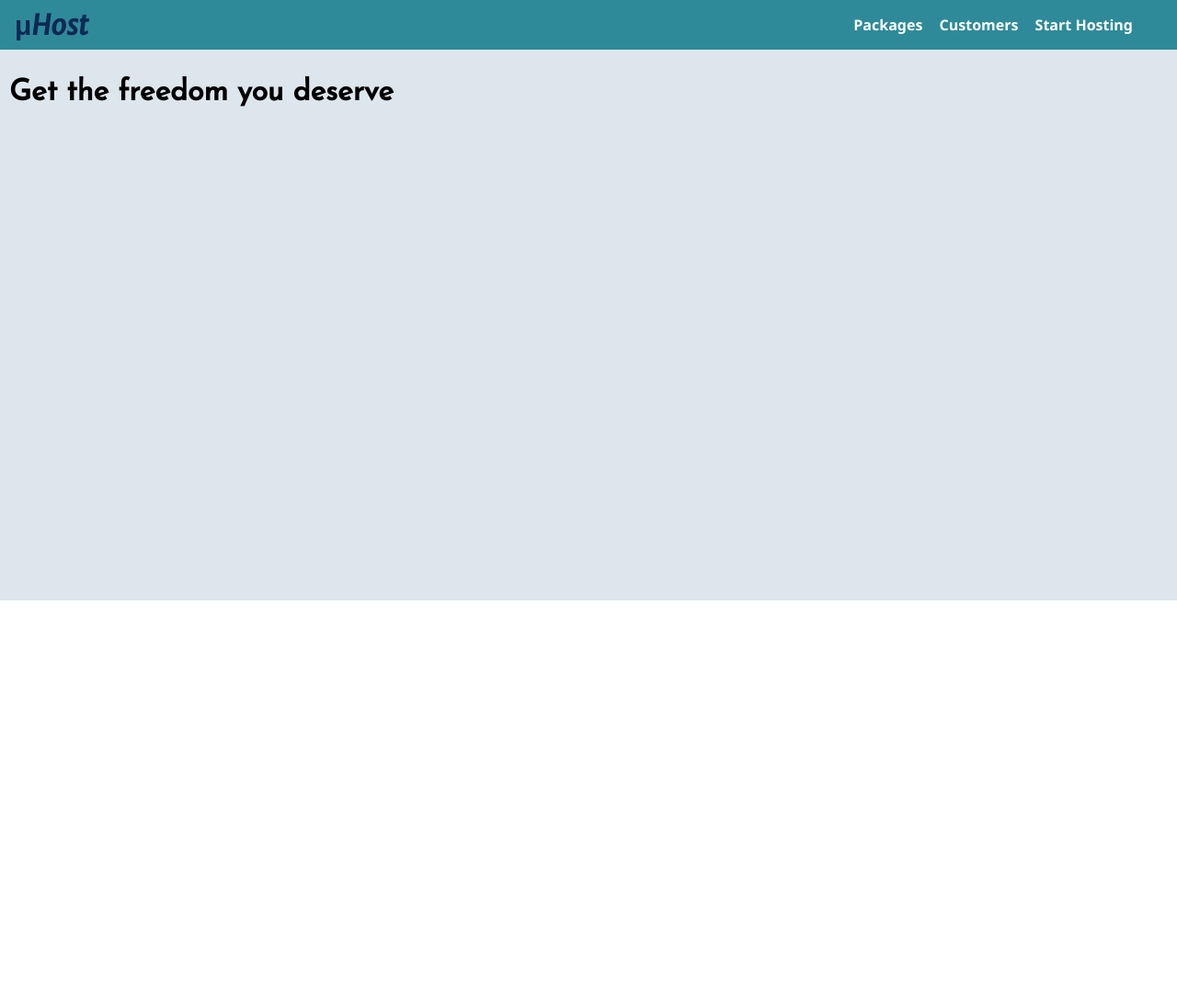
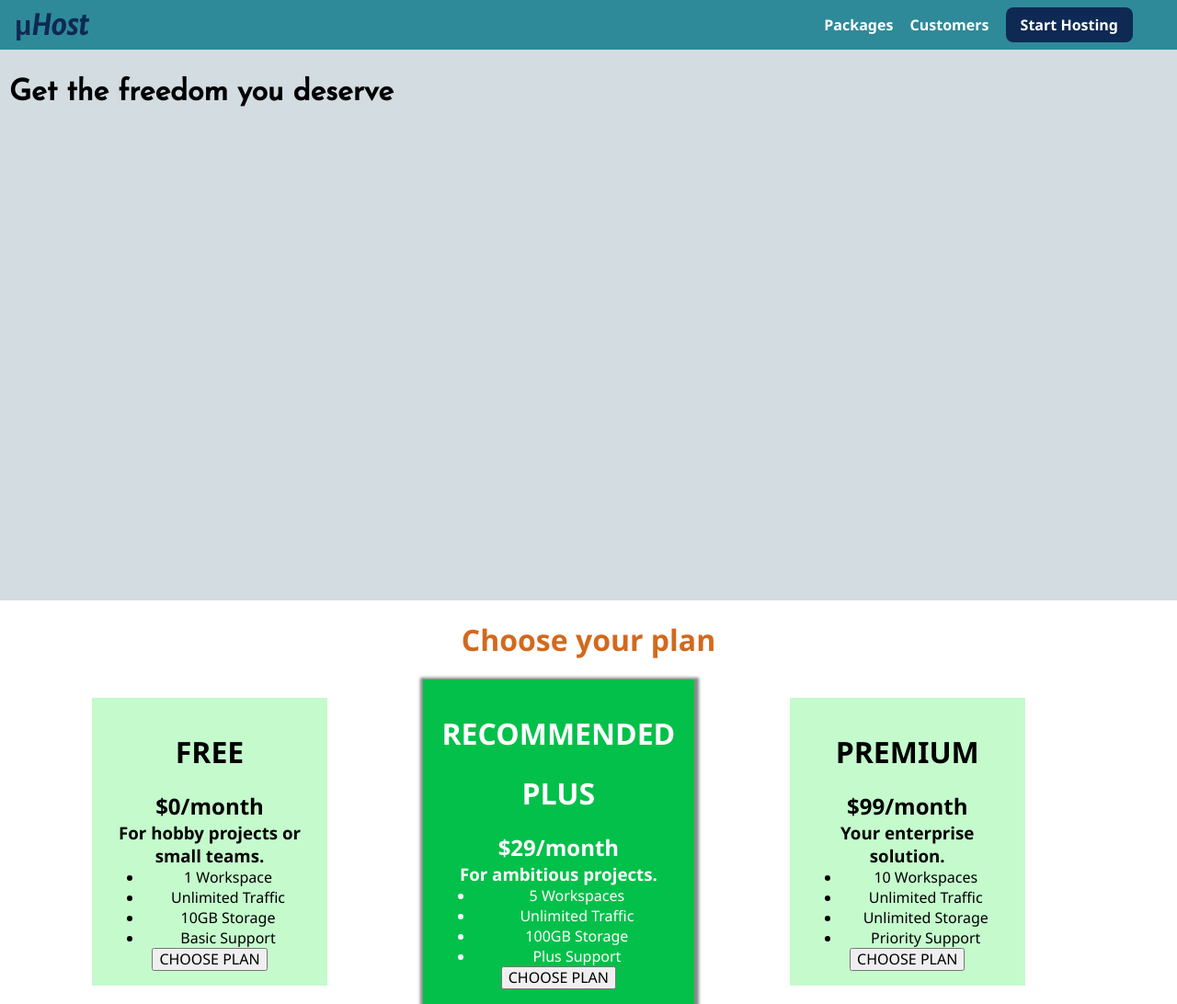
Before and after one commit to Avinashr06/Basic_Web_Project, a plain HTML site: page index.html in a window 1280 px wide. Shown: the whole page at 92% size. Before the commit the page ends 800 px from the top, so only its background shows below. Drawn offline with Linux system fonts and the light colour scheme.

Commit message:
Updated code 20-06-2023

```diff
--- a/index.html
+++ b/index.html
@@ -28,14 +28,66 @@
                   <li class="main_nav_widget">
                       <a href="customers/index.html">Customers</a>
                   </li>
-                  <li class="main_nav_widget">
+                  <li class="main_nav_widget hostbutton">
                       <a href="start-hosting/index.html">Start Hosting</a>
                   </li>
               </ul>
           </nav>
      </header>
-     <section class="order-preview">
-          <h1>Get the freedom you deserve</h1>
-     </section>
+     <main>
+        <section class="order_preview">
+            <div class="contentarea">
+                <h1>Get the freedom you deserve</h1>
+            </div>
+        </section>
+        <section class="plansection">
+            <h1 class="section_title">Choose your plan</h1>
+            <div class="plans">
+                <article class="plan">
+                    <h1>FREE</h1>
+                    <h2>$0/month</h2>
+                    <h3>For hobby projects or small teams.</h3>
+                    <ul>
+                        <li>1 Workspace</li>
+                        <li>Unlimited Traffic</li>
+                        <li>10GB Storage</li>
+                        <li>Basic Support</li>
+                    </ul>
+                    <div>
+                        <button>CHOOSE PLAN</button>
+                    </div>
+                </article>
+                <article class="plan plan_recom">
+                    <h1>RECOMMENDED</h1>
+                    <h1>PLUS</h1>
+                    <h2>$29/month</h2>
+                    <h3>For ambitious projects.</h3>
+                    <ul>
+                        <li>5 Workspaces</li>
+                        <li>Unlimited Traffic</li>
+                        <li>100GB Storage</li>
+                        <li>Plus Support</li>
+                    </ul>
+                    <div>
+                        <button>CHOOSE PLAN</button>
+                    </div>
+                </article>
+                <article class="plan">
+                    <h1>PREMIUM</h1>
+                    <h2>$99/month</h2>
+                    <h3>Your enterprise solution.</h3>
+                    <ul>
+                        <li>10 Workspaces</li>
+                        <li>Unlimited Traffic</li>
+                        <li>Unlimited Storage</li>
+                        <li>Priority Support</li>
+                    </ul>
+                    <div>
+                        <button>CHOOSE PLAN</button>
+                    </div>
+                </article>
+            </div>
+        </section>
+     </main>
 </body>
 </html>
--- a/styles.css
+++ b/styles.css
@@ -6,8 +6,8 @@ body {
      color : black;
      font-family: 'Segoe UI', Tahoma, Geneva, Verdana, sans-serif;
 }
-.order-preview {
-     background-color: #DDE6ED;
+.order_preview {
+     background: #d2dce1;
      font-family: 'Josefin Sans', sans-serif;
      color: Black;
      width: 100%;
@@ -54,10 +54,38 @@ body {
      padding: 0;
      border: 0;
 }
+.hostbutton a{
+     background-color: #0E2954;
+     padding: 8px 16px;
+     border-radius: 8px;
+}
 
-.main_nav_widget a:hover{
+.main_nav_widget a:hover,
+.main_nav_widget:active{
      color: #0E2954;
-     width: -1px;
-
-
 }
+.hostbutton a:hover,
+.hostbutton a:active{
+     color: #0E2954;
+     background-color: white;
+}
+.section_title{
+     color: chocolate;
+     text-align: center;
+}
+.plan{
+     background-color: #c5facd;
+     text-align: center;
+     padding: 16px;
+     margin: 10px 100px;
+     display: inline-block;
+     width: 20%;
+     vertical-align: middle;
+}
+.plan_recom{
+     background-color: #03c04a;
+     color: white;
+     box-shadow: 1px 2px 3px 4px rgba(20,20,20,0.5);
+     width: 23%;
+     margin: 0 ;
+}
```
Also changed, not shown: 1 other file.
